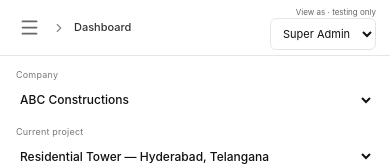
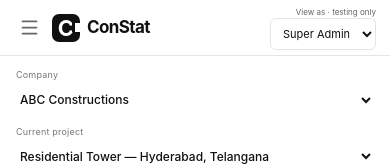
Before and after one commit to dingdong-vamshi/constat, a Next.js app: page / in a window 390 px wide. Shown: the top 166 px of the page. Built offline with nearby package versions, Linux system fonts and the light colour scheme.

Commit message:
fix(mobile): show ConStat branding in the header with navigation closed

```diff
--- a/src/app/globals.css
+++ b/src/app/globals.css
@@ -1738,3 +1738,34 @@ td strong {
     grid-column: 1/-1;
   }
 }
+
+.mobile-header-brand {
+  display: none;
+}
+@media (max-width: 850px) {
+  .breadcrumb .desktop-breadcrumb {
+    display: none;
+  }
+  .mobile-header-brand {
+    display: inline-flex;
+    align-items: center;
+    gap: 7px;
+    min-height: 44px;
+    color: #111;
+    flex-shrink: 0;
+  }
+  .mobile-header-brand .logo-mark {
+    width: 28px;
+    height: 28px;
+    font-size: 22px;
+  }
+  .mobile-header-brand .logo-mark span {
+    top: 9px;
+    background: #fff;
+  }
+  .mobile-brand-name {
+    font-size: 17px;
+    font-weight: 700;
+    letter-spacing: -0.6px;
+  }
+}
--- a/src/components/app-shell.tsx
+++ b/src/components/app-shell.tsx
@@ -236,9 +236,21 @@ export function AppShell() {
             >
               <Menu size={21} />
             </button>
-            <span>Workspace</span>
-            <ChevronRight size={14} />
-            <strong>{current?.label ?? "ConStat"}</strong>
+            <Link
+              href="/"
+              className="mobile-header-brand"
+              aria-label="ConStat dashboard"
+            >
+              <span className="logo-mark" aria-hidden="true">
+                C<span />
+              </span>
+              <span className="mobile-brand-name">ConStat</span>
+            </Link>
+            <span className="desktop-breadcrumb">Workspace</span>
+            <ChevronRight className="desktop-breadcrumb" size={14} />
+            <strong className="desktop-breadcrumb">
+              {current?.label ?? "ConStat"}
+            </strong>
           </div>
           <div className="topbar-right">
             <label className="role-switcher">
```
